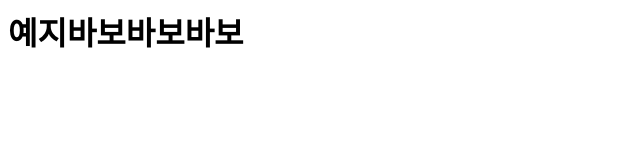
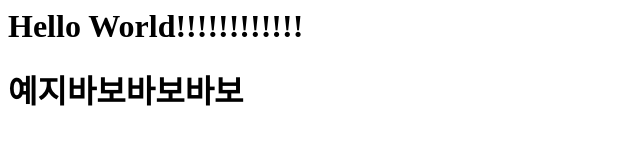
Before and after one commit to eunjiko/yjh10630.github.io, a plain HTML site: page index.html in a window 1280 px wide. Shown: the whole page, without its empty margins (0-640 px from the left). Drawn offline with Linux system fonts and the light colour scheme.

Commit message:
index repair4

```diff
--- a/index.html
+++ b/index.html
@@ -1,6 +1,7 @@
 <html>
 	<head></head>
 	<body>
+		<h1><strong>Hello World!!!!!!!!!!!!</strong></h1>
 		<h1>예지바보바보바보</h1>
 	</body>
 </html>
```
